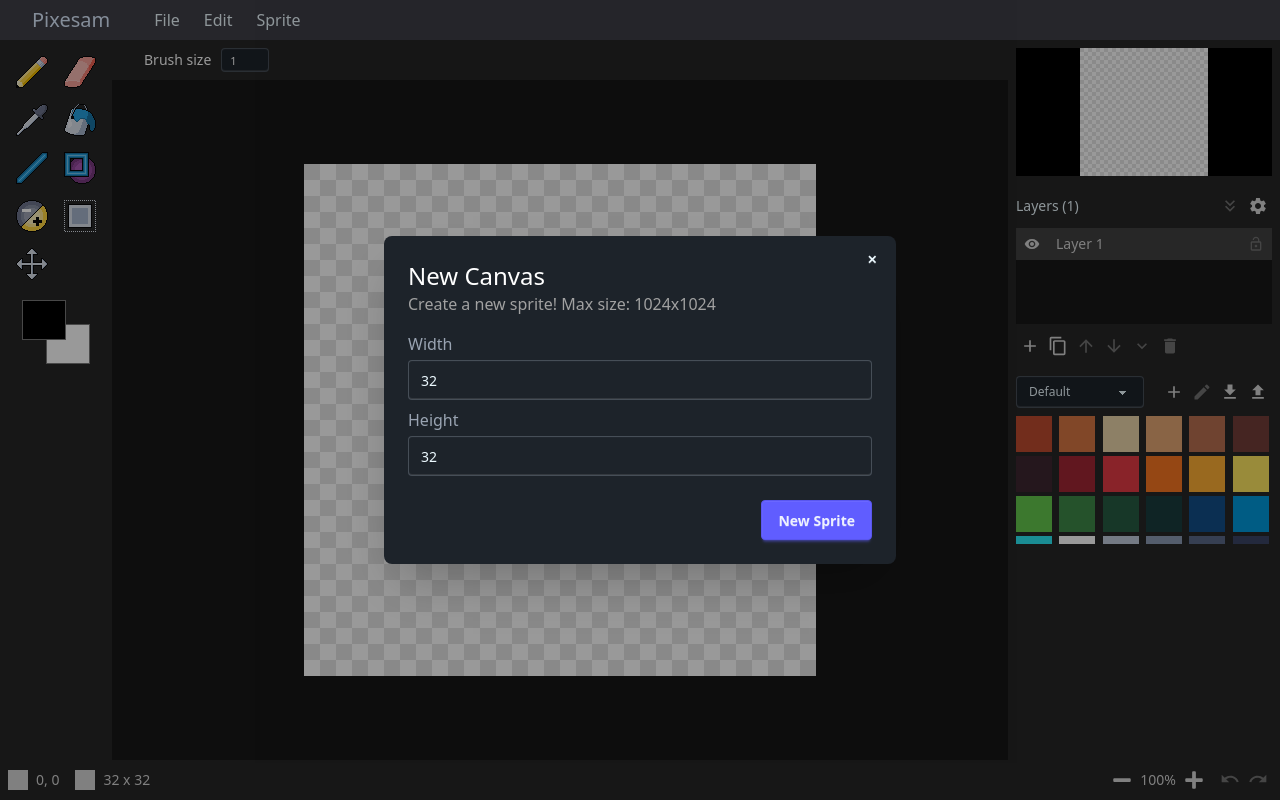
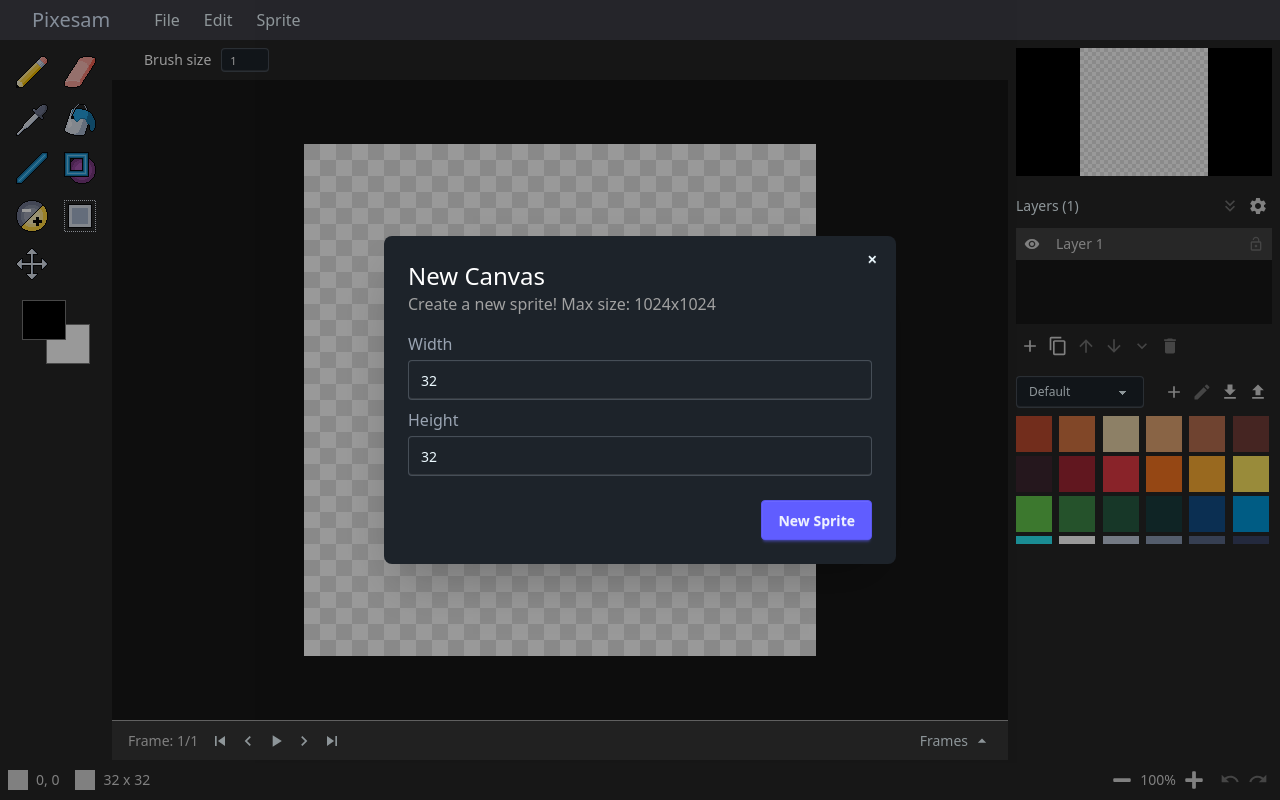
Before and after one commit to SamLeB1/pixesam, a React (Vite) app in the folder client/: page / in a window 1280 px wide. Built offline with nearby package versions, Linux system fonts and the light colour scheme.

Commit message:
added frames panel

```diff
--- a/client/src/App.tsx
+++ b/client/src/App.tsx
@@ -6,6 +6,7 @@ import SideBarLeft from "./components/SideBarLeft";
 import SideBarRight from "./components/SideBarRight";
 import BottomBar from "./components/BottomBar";
 import ToolOptionsBar from "./components/ToolOptionsBar";
+import FramesPanel from "./components/FramesPanel";
 
 export default function App() {
   useEffect(() => {
@@ -25,6 +26,7 @@ export default function App() {
           <div className="flex flex-grow flex-col">
             <ToolOptionsBar />
             <Canvas />
+            <FramesPanel />
           </div>
           <SideBarRight />
         </div>
--- /dev/null
+++ b/client/src/components/FramesPanel.tsx
@@ -0,0 +1,63 @@
+import {
+  MdPlayArrow,
+  MdChevronLeft,
+  MdChevronRight,
+  MdSkipPrevious,
+  MdSkipNext,
+  MdArrowDropUp,
+} from "react-icons/md";
+import Tooltip from "./Tooltip";
+
+export default function FramesPanel() {
+  return (
+    <div className="bg-main-semi-light flex h-10 cursor-pointer items-center justify-between border-t border-neutral-400 px-4 hover:bg-neutral-700">
+      <div className="flex items-center">
+        <span className="mr-2 text-sm text-neutral-300">Frame: 1/1</span>
+        <Tooltip content="Go to first frame" side="top">
+          <button
+            className="cursor-pointer rounded-lg p-1 hover:bg-neutral-600"
+            type="button"
+          >
+            <MdSkipPrevious size={20} />
+          </button>
+        </Tooltip>
+        <Tooltip content="Go to previous frame" side="top">
+          <button
+            className="cursor-pointer rounded-lg p-1 hover:bg-neutral-600"
+            type="button"
+          >
+            <MdChevronLeft size={20} />
+          </button>
+        </Tooltip>
+        <Tooltip content="Play animation" side="top">
+          <button
+            className="cursor-pointer rounded-lg p-1 hover:bg-neutral-600"
+            type="button"
+          >
+            <MdPlayArrow size={20} />
+          </button>
+        </Tooltip>
+        <Tooltip content="Go to next frame" side="top">
+          <button
+            className="cursor-pointer rounded-lg p-1 hover:bg-neutral-600"
+            type="button"
+          >
+            <MdChevronRight size={20} />
+          </button>
+        </Tooltip>
+        <Tooltip content="Go to last frame" side="top">
+          <button
+            className="cursor-pointer rounded-lg p-1 hover:bg-neutral-600"
+            type="button"
+          >
+            <MdSkipNext size={20} />
+          </button>
+        </Tooltip>
+      </div>
+      <div className="flex items-center" title="Toggle frames panel">
+        <span className="mr-1 text-sm font-medium">Frames</span>
+        <MdArrowDropUp size={20} />
+      </div>
+    </div>
+  );
+}
```
Also changed, not shown: 1 other file (tests, documents, lock files or other folders).
